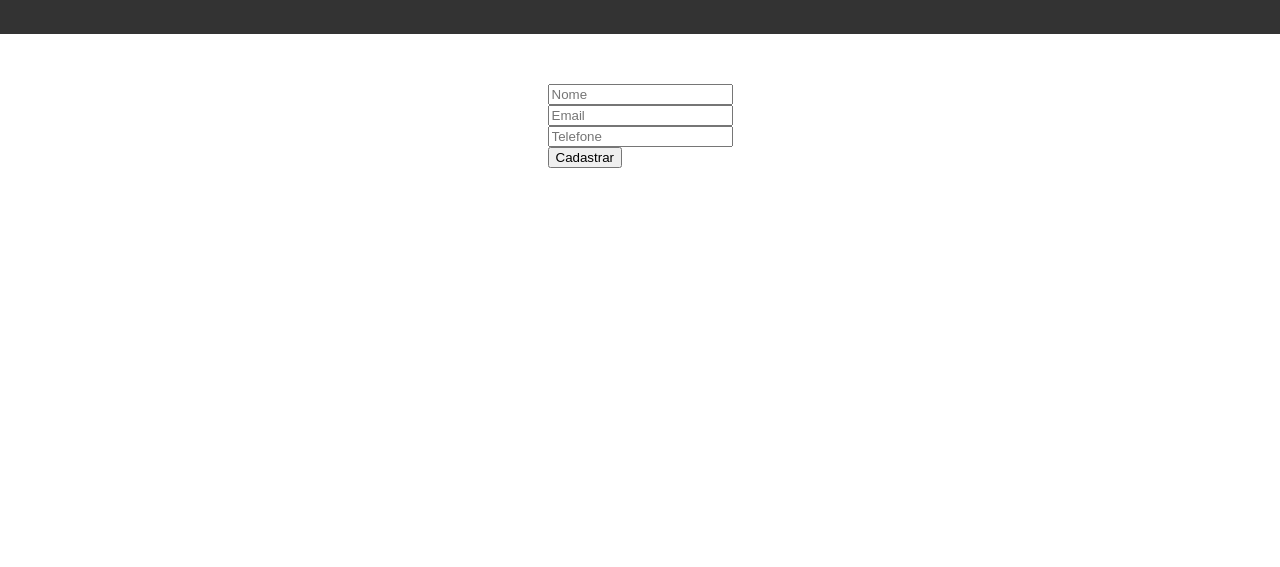
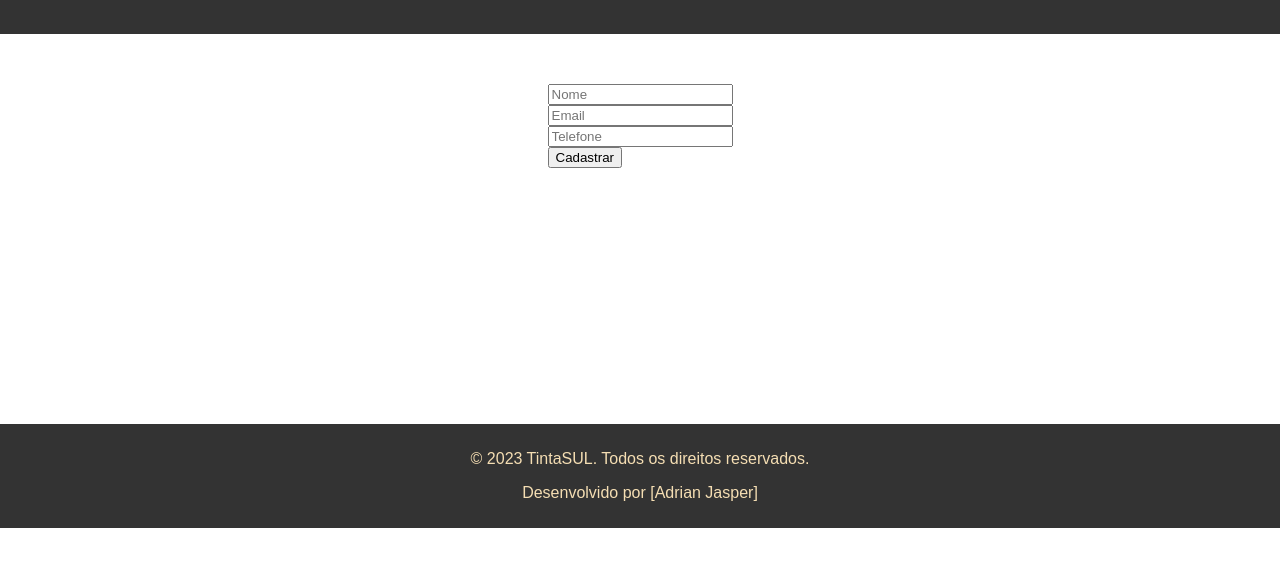
Before and after one commit to Jasper1308/site-loja-tintas, a plain HTML site: page contato.html in a window 1280 px wide. Shown: the part 153-720 px from the top of the page. Drawn offline with Linux system fonts and the light colour scheme.

Commit message:
Criação de footer

```diff
--- a/contato.html
+++ b/contato.html
@@ -26,5 +26,10 @@
             <button type="submit">Cadastrar</button>
         </form>
     </div>
+
+    <footer>
+        <p>&copy; 2023 TintaSUL. Todos os direitos reservados.</p>
+        <p>Desenvolvido por [Adrian Jasper]</p>
+    </footer>
 </body>
 </html>
--- a/css/style.css
+++ b/css/style.css
@@ -104,6 +104,14 @@ nav ul li a:hover {
     display: flex;
     justify-content: center;
     margin-top: 50px;
+    margin-bottom: 20%;
+}
+
+footer {
+    background-color: #333;
+    color: wheat;
+    text-align: center;
+    padding: 10px 0 10px 0;
 }
 
 @media screen and (max-width: 768px) {
```
Also changed, not shown: index.html (+4 -0 lines), produtos.html (+5 -0 lines).
